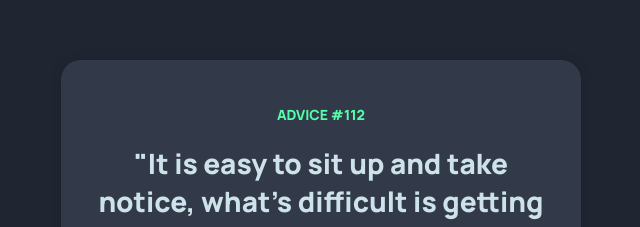
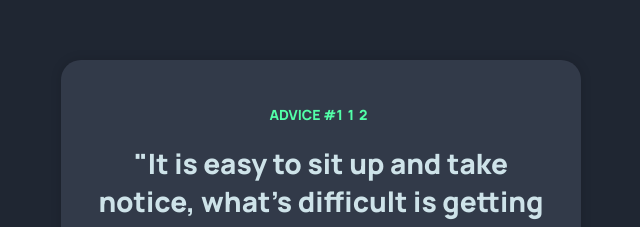
Before and after one commit to iamajraj/advice-generator-app, a plain HTML site: page index.html in a window 1280 px wide. Shown: the part 178-405 px from the top of the page, 319-959 px from the left. Drawn offline with Linux system fonts and the light colour scheme.

Commit message:
Update style.css

```diff
--- a/style.css
+++ b/style.css
@@ -38,6 +38,10 @@ main{
     margin: 20px 0;
 }
 
+.adv-number{
+    letter-spacing: 5px;
+}
+
 .card .divider{
     margin: 20px 0 65px 0;
     width: 100%;
```
